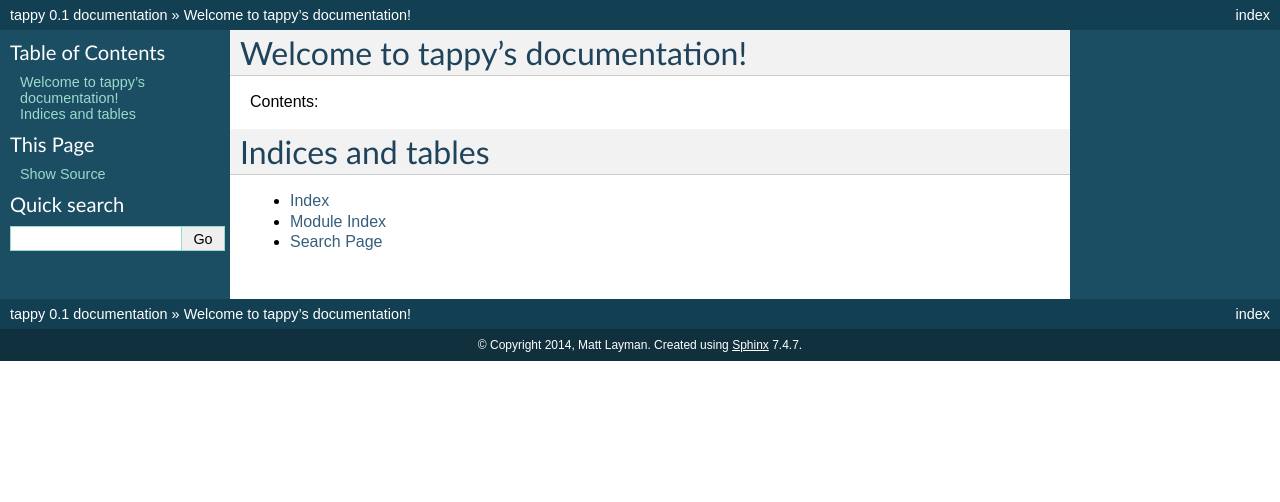
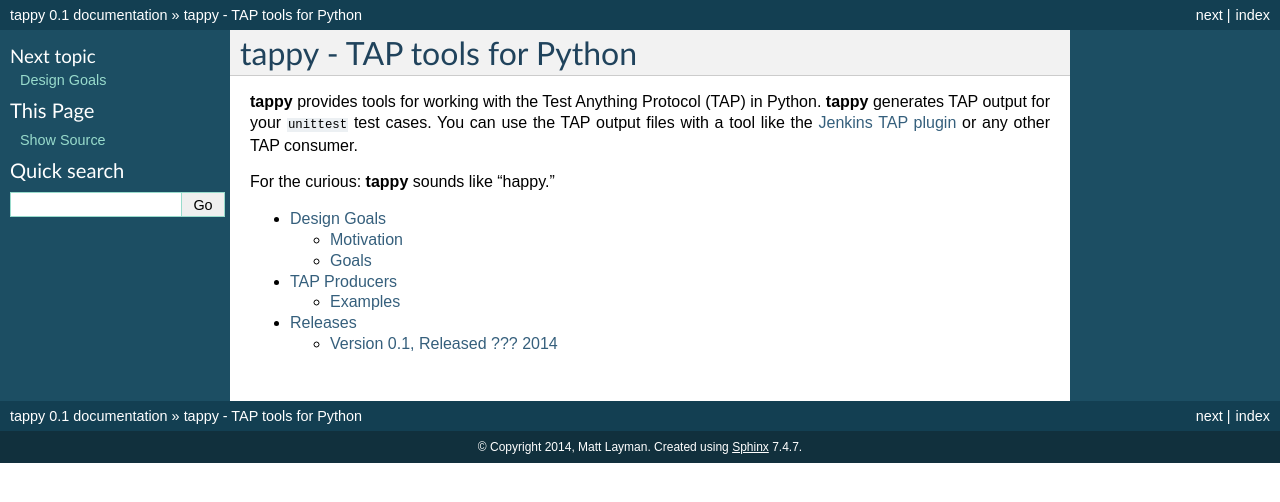
Before and after one commit to python-tap/tappy, a Sphinx documentation site: the page built from docs/index.rst, in a window 1280 px wide. Shown: the top 502 px of the page. Built offline with Sphinx 7.4.7, drawn with Linux system fonts in a browser that asks for light colours.

Commit message:
Gave the docs some substance.

```diff
--- /dev/null
+++ b/docs/goals.rst
@@ -0,0 +1,24 @@
+Design Goals
+============
+
+Motivation
+----------
+
+Some projects have extremely heterogenous programming environments with many
+programming languages and tools. Because of the simplicity of TAP, the
+protocol can function as a *lingua franca* for testing. When every testing
+tool on a project can create TAP, a team can get a holistic view of
+their system. Python does not have a bridge from ``unittest`` to TAP so it is
+difficult to integrate a Python test suite into a larger TAP ecosystem.
+
+TAP is simple so **tappy** is trying to remove the integration barrier.
+
+Goals
+-----
+
+1. Provide `TAP Producers <http://testanything.org/producers.html>`_ which
+   translate Python's ``unittest`` into TAP.
+2. Provide a `TAP Consumer <http://testanything.org/consumers.html>`_ which
+   reads TAP and provides a programmatic API in Python or generates summary
+   results.
+3. Provide a command line interface for reading TAP.
--- a/docs/index.rst
+++ b/docs/index.rst
@@ -1,21 +1,17 @@
-.. tappy documentation master file, created by
-   sphinx-quickstart on Tue Mar 11 20:21:22 2014.
-   You can adapt this file completely to your liking, but it should at least
-   contain the root `toctree` directive.
+tappy - TAP tools for Python
+============================
 
-Welcome to tappy's documentation!
-=================================
+**tappy** provides tools for working with the Test Anything Protocol (TAP) in
+Python. **tappy** generates TAP output for your ``unittest`` test cases. You
+can use the TAP output files with a tool like the `Jenkins TAP plugin
+<https://wiki.jenkins-ci.org/display/JENKINS/TAP+Plugin>`_ or any other TAP
+consumer.
 
-Contents:
+For the curious: **tappy** sounds like "happy."
 
 .. toctree::
    :maxdepth: 2
 
-
-
-Indices and tables
-==================
-
-* :ref:`genindex`
-* :ref:`modindex`
-* :ref:`search`
+   goals
+   producers
+   releases
--- /dev/null
+++ b/docs/releases.rst
@@ -0,0 +1,9 @@
+Releases
+========
+
+Version 0.1, Released ??? 2014
+------------------------------
+
+* Initial release of tappy
+* ``TAPTestRunner`` - A test runner for ``unittest`` modules that generates
+  TAP files.
```
Also changed, not shown: docs/producers.rst (added, +16 -0 lines), setup.py (+3 -5 lines).
